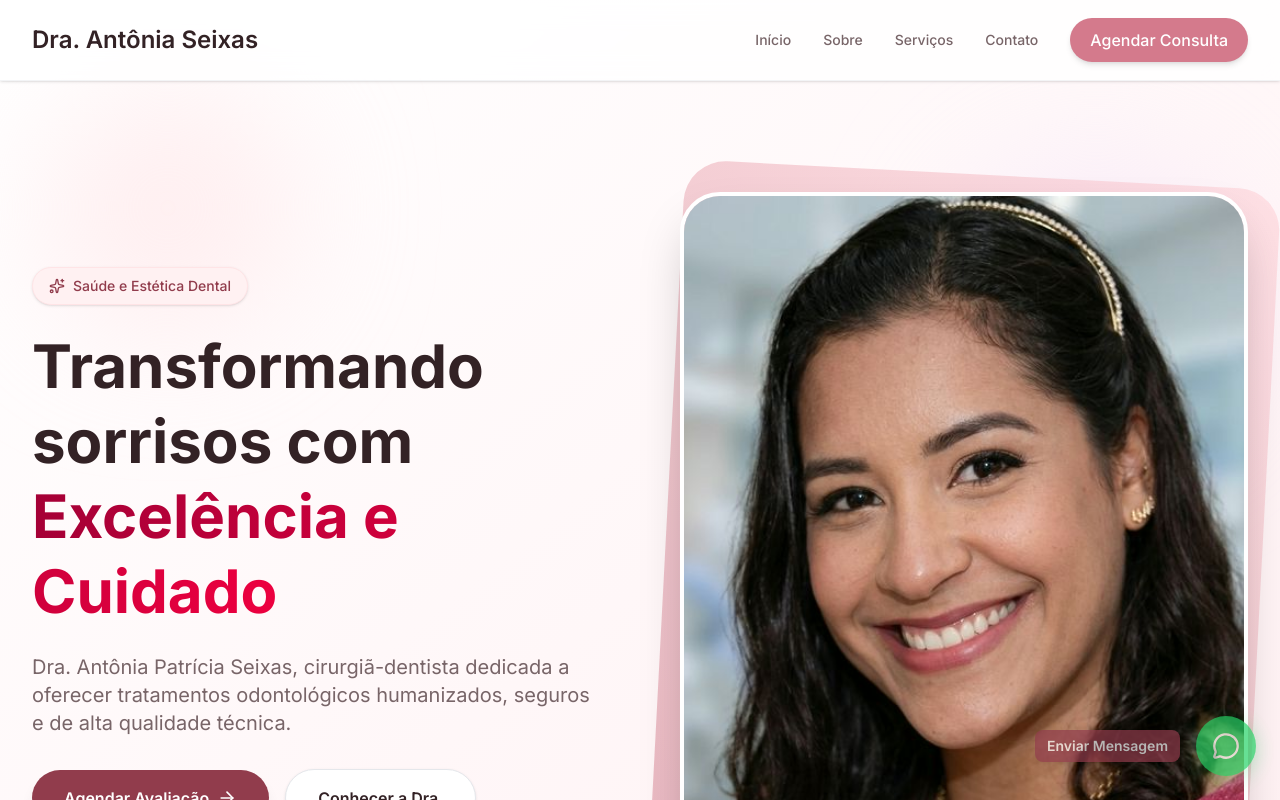
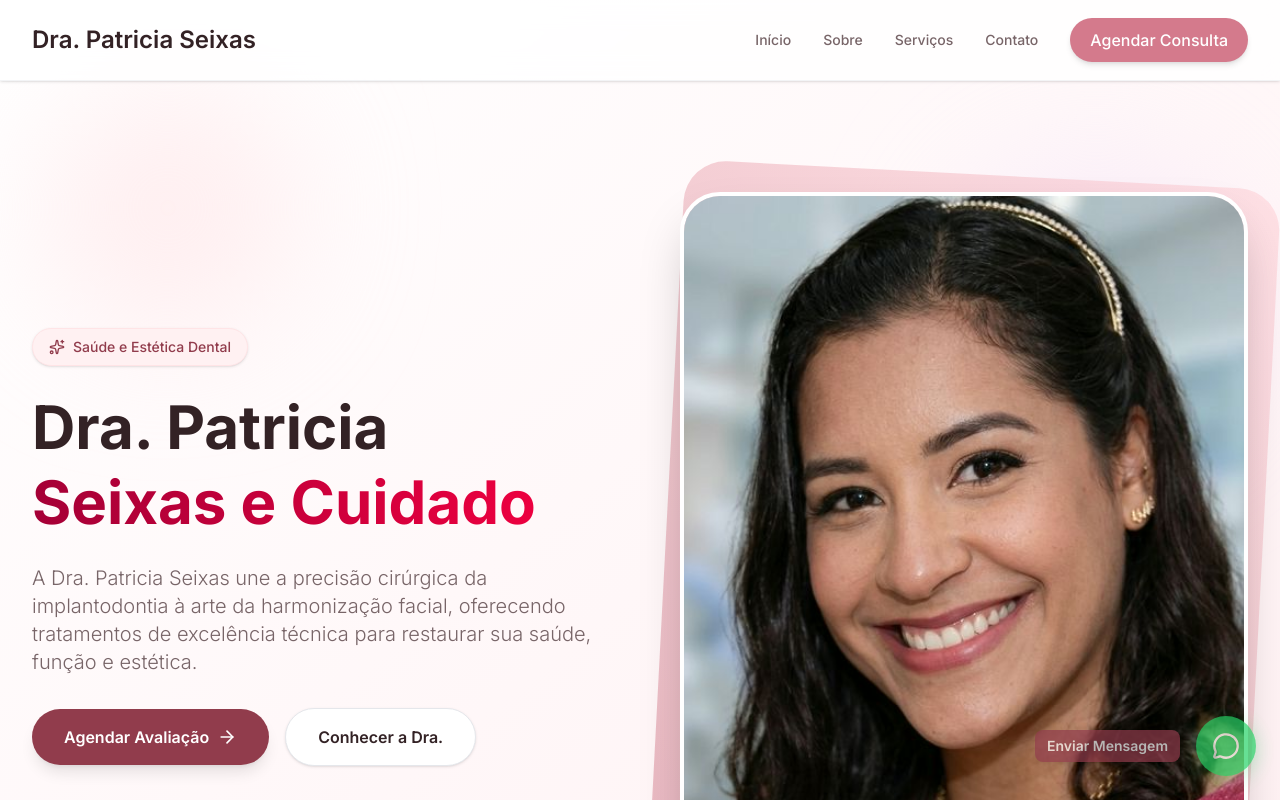
Before and after one commit to guilheeme1108-prog/portfolio-odontologia, a React app: page / in a window 1280 px wide. Shown: the top 800 px of the page. Built offline with nearby package versions, Linux system fonts and the light colour scheme; the HTML template or start-up script is replaced by a standard one.

Commit message:
Atualizando nome para Dra. Patricia Seixas e novo endereco completo

```diff
--- a/src/App.tsx
+++ b/src/App.tsx
@@ -24,7 +24,7 @@ function App() {
       <footer className="bg-slate-900 text-slate-300 py-12 border-t border-slate-800">
         <div className="max-w-7xl mx-auto px-4 sm:px-6 lg:px-8 flex flex-col md:flex-row justify-between items-center gap-6">
           <div>
-            <span className="text-2xl font-bold tracking-tight text-white mb-2 block">Dra. Antônia Seixas</span>
+            <span className="text-2xl font-bold tracking-tight text-white mb-2 block">Dra. Patricia Seixas</span>
             <p className="text-sm">CRO/SE: 1269 SE - Especialista em Sorrisos.</p>
           </div>
           <div className="text-sm text-slate-500">
--- a/src/components/Contact.tsx
+++ b/src/components/Contact.tsx
@@ -47,7 +47,7 @@ export function Contact() {
                 Vamos agendar sua consulta?
               </motion.h2>
               <p className="text-[#786568] mb-10">
-                Entre em contato para avaliar sua saúde bucal. A Dra. Antônia Patrícia está pronta para atender você com o máximo de cuidado e técnica.
+                Entre em contato para avaliar sua saúde bucal. A Dra. Patricia Seixas está pronta para atender você com o máximo de cuidado e técnica.
               </p>
 
               <div className="space-y-6">
@@ -67,7 +67,7 @@ export function Contact() {
                   </div>
                   <div>
                     <h4 className="font-semibold text-gray-900">Endereço</h4>
-                    <p className="text-gray-600">Centro de Saúde Humanus Mais.<br/>Rua: Antônio Higino dos Santos, 1272.</p>
+                    <p className="text-gray-600">R. Antônio Higino dos Santos, 1272 - Anísio Amâncio de Oliveira, Itabaiana - SE, 49503-393</p>
                   </div>
                 </div>
 
--- a/src/components/Header.tsx
+++ b/src/components/Header.tsx
@@ -18,7 +18,7 @@ export function Header() {
         <div className="flex justify-between items-center h-20">
           <div className="flex-shrink-0 flex items-center">
             <a href="#home" className="text-2xl font-semibold text-[#332225]">
-              Dra. Antônia Seixas
+              Dra. Patricia Seixas
             </a>
           </div>
           <div className="hidden md:flex space-x-8 items-center">
--- a/src/components/Hero.tsx
+++ b/src/components/Hero.tsx
@@ -23,10 +23,12 @@ export function Hero() {
               <span>Saúde e Estética Dental</span>
             </div>
             <h1 className="text-4xl md:text-5xl lg:text-6xl font-bold text-[#332225] leading-tight mb-6">
-              Transformando sorrisos com <span className="text-transparent bg-clip-text bg-gradient-to-r from-rose-800 to-rose-600">Excelência e Cuidado</span>
+              Dra. Patricia<br />
+              <span className="text-transparent bg-clip-text bg-gradient-to-r from-rose-800 to-rose-600">
+                Seixas e Cuidado</span>
             </h1>
-            <p className="text-lg md:text-xl text-[#786568] mb-8 max-w-2xl mx-auto lg:mx-0">
-              Dra. Antônia Patrícia Seixas, cirurgiã-dentista dedicada a oferecer tratamentos odontológicos humanizados, seguros e de alta qualidade técnica.
+            <p className="text-base sm:text-lg md:text-xl text-[#786568] mb-8 font-light max-w-2xl mx-auto lg:mx-0">
+              A Dra. Patricia Seixas une a precisão cirúrgica da implantodontia à arte da harmonização facial, oferecendo tratamentos de excelência técnica para restaurar sua saúde, função e estética.
             </p>
             <div className="flex flex-col sm:flex-row items-center justify-center lg:justify-start gap-4">
               <a
@@ -56,7 +58,7 @@ export function Hero() {
               <div className="absolute inset-0 bg-gradient-to-tr from-[#d47a8c] to-rose-200 rounded-[2.5rem] transform rotate-3 scale-105 opacity-50 z-0"></div>
               <img
                 src="/assets/dentist-photo-clean.png"
-                alt="Dra. Antônia Patrícia Seixas"
+                alt="Dra. Patricia Seixas"
                 className="relative z-10 w-full h-auto object-cover rounded-[2.5rem] shadow-2xl border-4 border-white aspect-[4/5]"
                 style={{ objectPosition: 'center top' }}
               />
```
